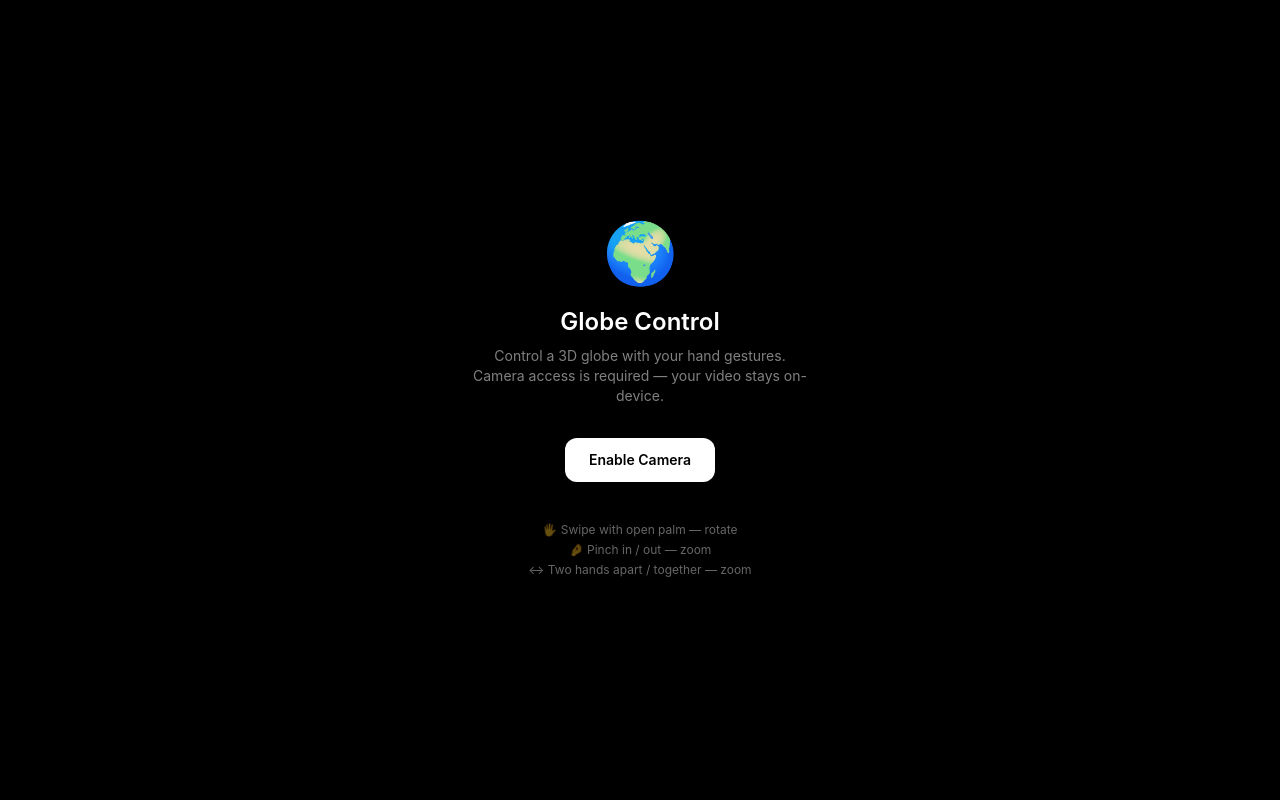
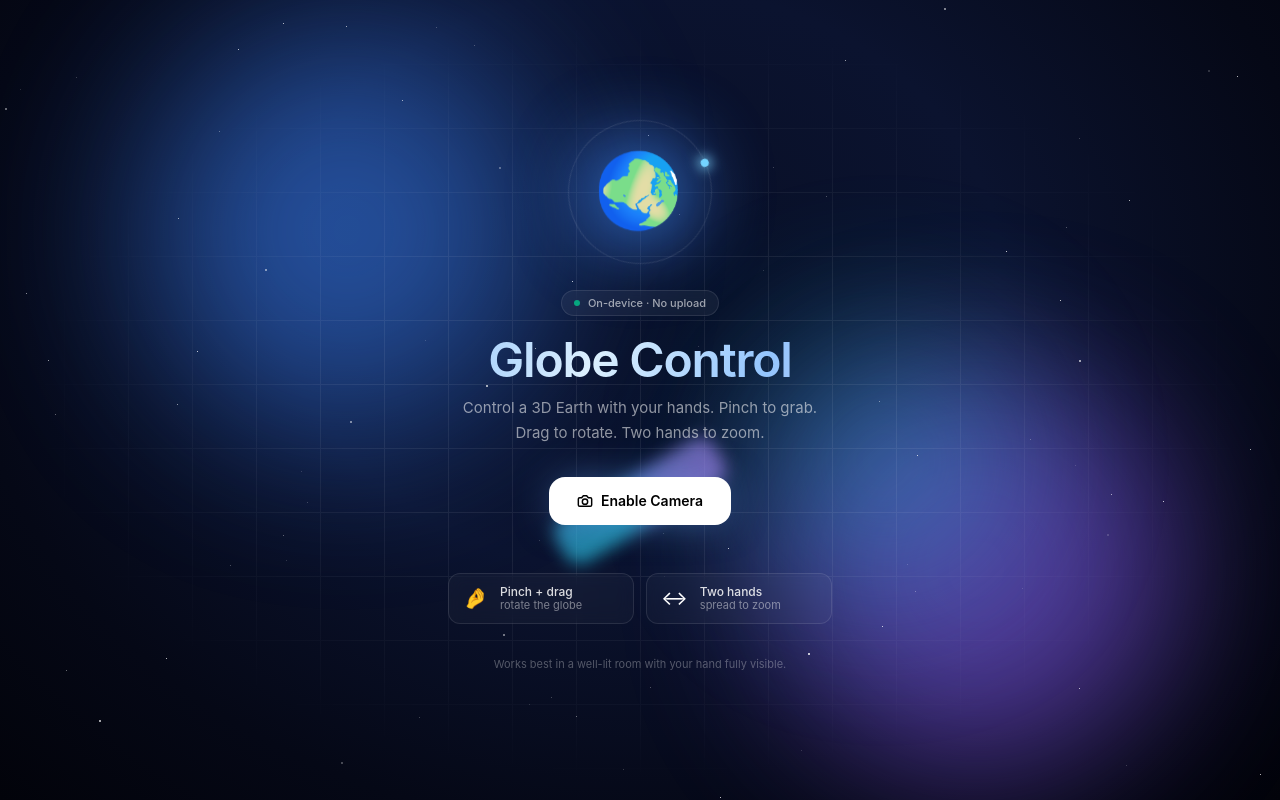
Before and after one commit to mayasjain/globe-control, a React (Vite) app: page / in a window 1280 px wide. Built offline with nearby package versions, Linux system fonts and the light colour scheme.

Commit message:
feat: enhance PermissionGate with starfield background and improved UI elements

```diff
--- a/src/components/PermissionGate.tsx
+++ b/src/components/PermissionGate.tsx
@@ -1,4 +1,4 @@
-import { useState, useCallback } from 'react';
+import { useState, useCallback, useMemo } from 'react';
 
 interface PermissionGateProps {
   onGranted: (videoEl: HTMLVideoElement) => void;
@@ -31,33 +31,193 @@ export function PermissionGate({ onGranted }: PermissionGateProps) {
     }
   }, [onGranted]);
 
+  // Deterministic starfield so it doesn't reshuffle on re-renders.
+  const stars = useMemo(() => {
+    const rng = mulberry32(42);
+    return Array.from({ length: 80 }, () => ({
+      top: rng() * 100,
+      left: rng() * 100,
+      delay: rng() * 4,
+      size: rng() < 0.85 ? 1 : 2,
+      opacity: 0.4 + rng() * 0.6,
+    }));
+  }, []);
+
   return (
-    <div className="fixed inset-0 z-50 flex items-center justify-center bg-black">
-      <div className="text-center max-w-sm px-6">
-        <div className="text-6xl mb-6">🌍</div>
-        <h1 className="text-2xl font-semibold text-white mb-2">Globe Control</h1>
-        <p className="text-white/50 text-sm mb-8">
-          Control a 3D globe with your hand gestures. Camera access is required — your video stays on-device.
+    <div className="fixed inset-0 z-50 overflow-hidden bg-[#050816] text-white">
+      {/* Deep-space radial gradient */}
+      <div
+        className="absolute inset-0 pointer-events-none"
+        style={{
+          background:
+            'radial-gradient(ellipse at 50% 35%, #1e3a8a22 0%, #0b132f 40%, #050816 75%, #02030a 100%)',
+        }}
+      />
+
+      {/* Aurora blobs */}
+      <div className="gc-aurora" style={{ top: '10%', left: '10%', width: 360, height: 360, background: '#3b82f6' }} />
+      <div className="gc-aurora" style={{ bottom: '5%', right: '5%', width: 420, height: 420, background: '#8b5cf6', animationDelay: '-6s' }} />
+      <div className="gc-aurora" style={{ top: '40%', right: '20%', width: 280, height: 280, background: '#22d3ee', animationDelay: '-12s', opacity: 0.3 }} />
+
+      {/* Starfield */}
+      <div className="absolute inset-0 pointer-events-none">
+        {stars.map((s, i) => (
+          <span
+            key={i}
+            className="gc-star"
+            style={{
+              top: `${s.top}%`,
+              left: `${s.left}%`,
+              width: s.size,
+              height: s.size,
+              opacity: s.opacity,
+              animationDelay: `${s.delay}s`,
+            }}
+          />
+        ))}
+      </div>
+
+      {/* Subtle grid */}
+      <div
+        className="absolute inset-0 pointer-events-none opacity-[0.07]"
+        style={{
+          backgroundImage:
+            'linear-gradient(to right, #ffffff 1px, transparent 1px), linear-gradient(to bottom, #ffffff 1px, transparent 1px)',
+          backgroundSize: '64px 64px',
+          maskImage: 'radial-gradient(ellipse at center, black 30%, transparent 70%)',
+        }}
+      />
+
+      {/* Content */}
+      <div className="relative z-10 h-full flex items-center justify-center px-6">
+        <div className="w-full max-w-md text-center">
+          {/* Animated globe */}
+          <div className="relative mx-auto mb-8 w-32 h-32">
+            <div
+              className="absolute inset-0 rounded-full blur-2xl opacity-70"
+              style={{
+                background: 'radial-gradient(circle, #60a5fa 0%, #3b82f6 35%, transparent 70%)',
+                animation: 'glow-pulse 4s ease-in-out infinite',
+              }}
+            />
+            <div
+              className="relative w-full h-full flex items-center justify-center text-7xl"
+              style={{ animation: 'float-y 5s ease-in-out infinite' }}
+            >
+              <span style={{ display: 'inline-block', animation: 'spin-slow 22s linear infinite' }}>
+                🌍
+              </span>
+            </div>
+            {/* Orbit ring */}
+            <div
+              className="absolute inset-[-8px] rounded-full border border-white/10"
+              style={{ animation: 'spin-slow 30s linear infinite' }}
+            >
+              <span className="absolute -top-1 left-1/2 -translate-x-1/2 w-2 h-2 rounded-full bg-sky-300 shadow-[0_0_12px_3px_rgba(125,211,252,0.8)]" />
+            </div>
+          </div>
+
+          {/* Pre-title chip */}
+          <div className="inline-flex items-center gap-2 px-3 py-1 rounded-full bg-white/5 border border-white/10 backdrop-blur text-[11px] font-medium text-white/60 mb-5">
+            <span className="w-1.5 h-1.5 rounded-full bg-emerald-400 animate-pulse" />
+            On-device · No upload
+          </div>
+
+          <h1 className="text-5xl font-semibold tracking-tight mb-3">
+            <span className="gc-gradient-text">Globe Control</span>
+          </h1>
+
+          <p className="text-white/55 text-[15px] leading-relaxed mb-8 max-w-sm mx-auto">
+            Control a 3D Earth with your hands. Pinch to grab. Drag to rotate. Two hands to zoom.
           </p>
 
           {error && (
-          <p className="text-rose-400 text-xs mb-4">{error}</p>
+            <div className="mb-4 mx-auto max-w-xs px-3 py-2 rounded-lg bg-rose-500/10 border border-rose-500/30 text-rose-200 text-xs">
+              {error}
+            </div>
           )}
 
+          {/* CTA */}
           <button
             onClick={requestCamera}
             disabled={loading}
-          className="px-6 py-3 rounded-xl bg-white text-black text-sm font-semibold hover:bg-white/90 active:scale-95 transition-all disabled:opacity-40"
+            className="group relative inline-flex items-center gap-2 px-7 py-3.5 rounded-2xl bg-white text-black text-sm font-semibold transition-all duration-200 hover:scale-[1.03] active:scale-[0.97] disabled:opacity-50 disabled:cursor-not-allowed shadow-[0_0_40px_-8px_rgba(96,165,250,0.6)] hover:shadow-[0_0_60px_-4px_rgba(96,165,250,0.9)]"
           >
-          {loading ? 'Starting camera…' : 'Enable Camera'}
+            {/* Animated gradient ring */}
+            <span
+              className="absolute -inset-px rounded-2xl opacity-60 group-hover:opacity-100 transition-opacity pointer-events-none"
+              style={{
+                background:
+                  'conic-gradient(from 0deg, #60a5fa, #c084fc, #22d3ee, #60a5fa)',
+                animation: 'spin-slow 6s linear infinite',
+                filter: 'blur(8px)',
+                zIndex: -1,
+              }}
+            />
+            {loading ? (
+              <>
+                <Spinner /> Starting camera…
+              </>
+            ) : (
+              <>
+                <CameraIcon /> Enable Camera
+              </>
+            )}
           </button>
 
-        <div className="mt-10 text-white/40 text-xs space-y-1">
-          <p>🖐 Swipe with open palm — rotate</p>
-          <p>🤌 Pinch in / out — zoom</p>
-          <p>↔ Two hands apart / together — zoom</p>
+          {/* Gesture cheatsheet */}
+          <div className="mt-12 grid grid-cols-2 gap-3 max-w-sm mx-auto">
+            <Hint icon="🤌" title="Pinch + drag" sub="rotate the globe" />
+            <Hint icon="↔" title="Two hands" sub="spread to zoom" />
+          </div>
+
+          <p className="mt-8 text-[11px] text-white/30">
+            Works best in a well-lit room with your hand fully visible.
+          </p>
         </div>
       </div>
     </div>
   );
 }
+
+function Hint({ icon, title, sub }: { icon: string; title: string; sub: string }) {
+  return (
+    <div className="flex items-center gap-3 px-3.5 py-2.5 rounded-xl bg-white/[0.03] border border-white/10 backdrop-blur text-left transition-colors hover:bg-white/[0.06] hover:border-white/20">
+      <span className="text-xl">{icon}</span>
+      <div className="leading-tight">
+        <div className="text-[12px] font-medium text-white/85">{title}</div>
+        <div className="text-[11px] text-white/45">{sub}</div>
+      </div>
+    </div>
+  );
+}
+
+function CameraIcon() {
+  return (
+    <svg width="16" height="16" viewBox="0 0 24 24" fill="none" stroke="currentColor" strokeWidth="2.2" strokeLinecap="round" strokeLinejoin="round">
+      <path d="M14.5 4h-5L7 7H4a2 2 0 0 0-2 2v9a2 2 0 0 0 2 2h16a2 2 0 0 0 2-2V9a2 2 0 0 0-2-2h-3l-2.5-3z"/>
+      <circle cx="12" cy="13" r="4"/>
+    </svg>
+  );
+}
+
+function Spinner() {
+  return (
+    <svg width="16" height="16" viewBox="0 0 24 24" fill="none" className="animate-spin">
+      <circle cx="12" cy="12" r="9" stroke="currentColor" strokeOpacity="0.25" strokeWidth="2.5"/>
+      <path d="M21 12a9 9 0 0 0-9-9" stroke="currentColor" strokeWidth="2.5" strokeLinecap="round"/>
+    </svg>
+  );
+}
+
+// Tiny seeded PRNG so the starfield is stable across renders.
+function mulberry32(seed: number) {
+  let s = seed >>> 0;
+  return () => {
+    s = (s + 0x6D2B79F5) >>> 0;
+    let t = s;
+    t = Math.imul(t ^ (t >>> 15), t | 1);
+    t ^= t + Math.imul(t ^ (t >>> 7), t | 61);
+    return ((t ^ (t >>> 14)) >>> 0) / 4294967296;
+  };
+}
--- a/src/styles/globals.css
+++ b/src/styles/globals.css
@@ -10,5 +10,64 @@ html, body, #root {
   margin: 0;
   padding: 0;
   overflow: hidden;
-  background: #000;
+  background: #050816;
 }
+
+/* ── Reusable keyframes ───────────────────────────────────────────────── */
+
+@keyframes float-y {
+  0%, 100% { transform: translateY(0); }
+  50%      { transform: translateY(-10px); }
+}
+
+@keyframes spin-slow {
+  to { transform: rotate(360deg); }
+}
+
+@keyframes twinkle {
+  0%, 100% { opacity: 0.2; }
+  50%      { opacity: 1;  }
+}
+
+@keyframes aurora-drift {
+  0%, 100% { transform: translate3d(0, 0, 0) scale(1); }
+  33%      { transform: translate3d(40px, -30px, 0) scale(1.1); }
+  66%      { transform: translate3d(-30px, 20px, 0) scale(0.95); }
+}
+
+@keyframes glow-pulse {
+  0%, 100% { opacity: 0.6; transform: scale(1); }
+  50%      { opacity: 1;   transform: scale(1.05); }
+}
+
+@keyframes shimmer {
+  0%   { background-position: -200% 0; }
+  100% { background-position: 200% 0; }
+}
+
+.gc-aurora {
+  position: absolute;
+  border-radius: 9999px;
+  filter: blur(80px);
+  opacity: 0.55;
+  pointer-events: none;
+  animation: aurora-drift 18s ease-in-out infinite;
+}
+
+.gc-star {
+  position: absolute;
+  width: 2px;
+  height: 2px;
+  border-radius: 9999px;
+  background: white;
+  animation: twinkle 4s ease-in-out infinite;
+}
+
+.gc-gradient-text {
+  background: linear-gradient(110deg, #e0f2fe 0%, #93c5fd 30%, #c7d2fe 50%, #93c5fd 70%, #e0f2fe 100%);
+  background-size: 200% 100%;
+  -webkit-background-clip: text;
+  background-clip: text;
+  color: transparent;
+  animation: shimmer 6s linear infinite;
+}
```
Lines whose indentation alone changed are shown as unchanged.
